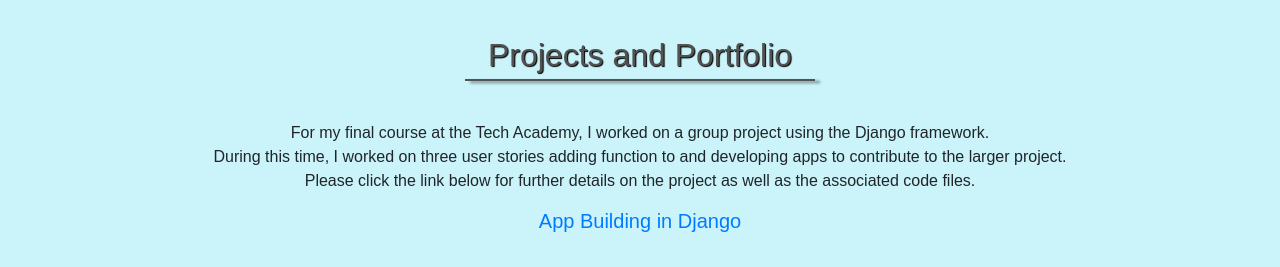
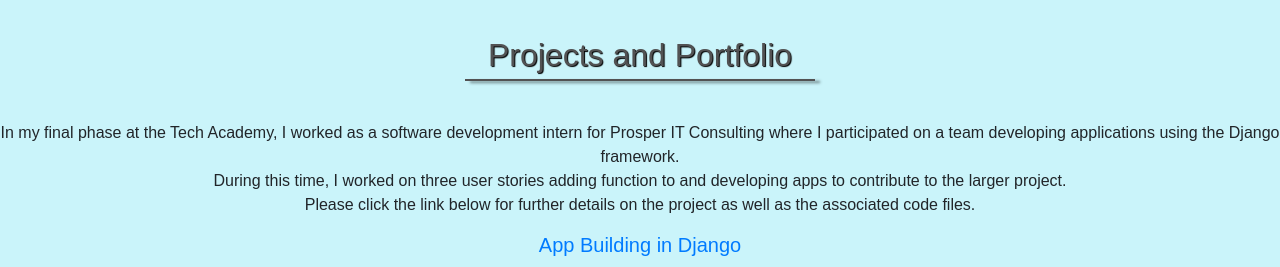
Before and after one commit to AmmeKo/AmmeKo.github.io, a plain HTML site: page index.html in a window 1280 px wide. Shown: the part 1640-1907 px from the top of the page. Drawn offline with nearby package versions, Linux system fonts and the light colour scheme.

Commit message:
updated project description

```diff
--- a/index.html
+++ b/index.html
@@ -104,7 +104,8 @@
     <div id="Portfolio">
         <h2>Projects and Portfolio</h2>
         <p>
-            For my final course at the Tech Academy, I worked on a group project using the Django framework.<br>
+            In my final phase at the Tech Academy, I worked as a software development intern for Prosper IT Consulting
+            where I participated on a team developing applications using the Django framework.<br>
             During this time, I worked on three user stories adding function to and developing apps to contribute to the larger project.<br>
             Please click the link below for further details on the project as well as the associated code files.
             <br>
```
